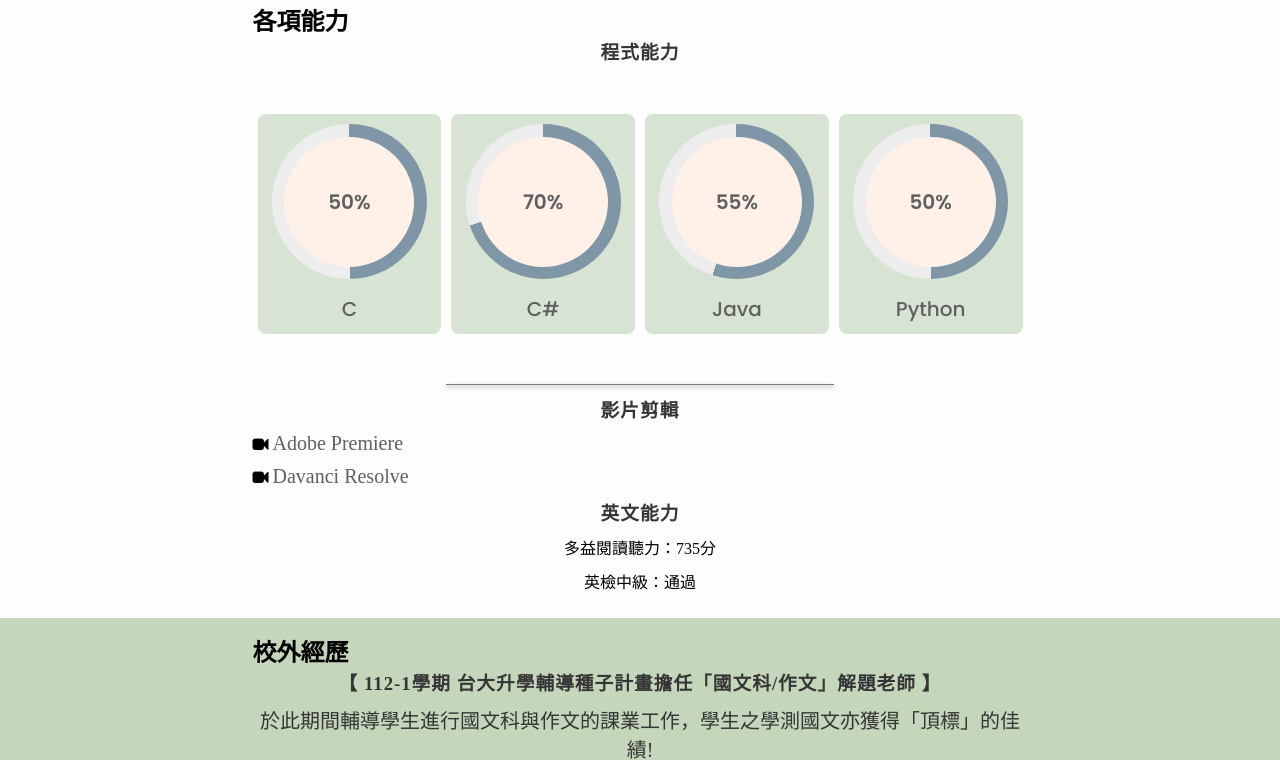
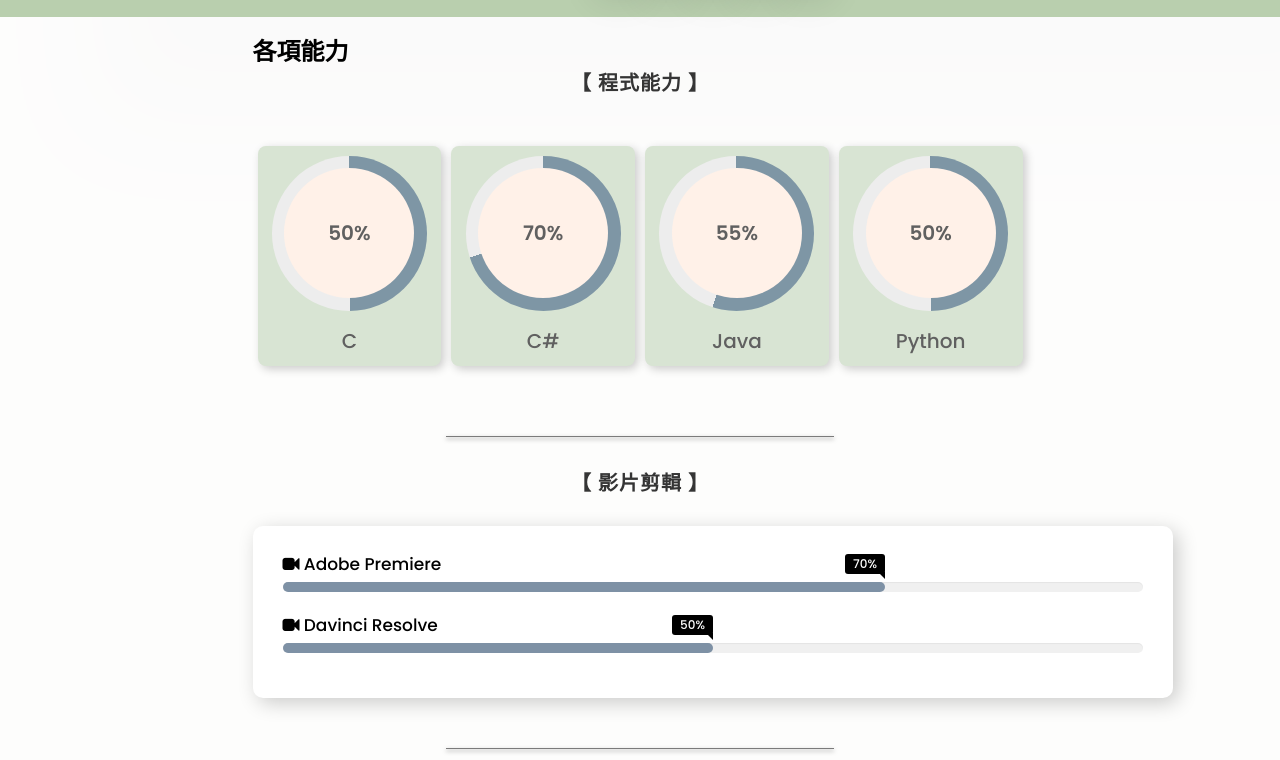
Before and after one commit to CongJie-Pan/Midterm_Resume_Project, a plain HTML site: page index.html in a window 1280 px wide. Shown: the part 361-1121 px from the top of the page. Drawn offline with Linux system fonts and the light colour scheme.

Commit message:
正式版本已完成

```diff
--- /dev/null
+++ b/ExampleCode/AnimatedSkillsBar/e.g.Style_AnimatedSkillsBar.css
@@ -0,0 +1,115 @@
+@import url('https://fonts.googleapis.com/css2?family=Poppins:wght@200;300;400;500;600;700&display=swap');
+*{
+  margin: 0;
+  padding: 0;
+  box-sizing: border-box;
+  font-family: 'Poppins', sans-serif;
+}
+html,body{
+  display: grid;
+  height: 100%;
+  place-items: center;
+  background: #6665ee;
+}
+::selection{
+  color: #fff;
+  background: #6665ee;
+}
+.skill-bars{
+  padding: 25px 30px;
+  width: 1000px;
+  background: #fff;
+  box-shadow: 5px 5px 20px rgba(0,0,0,0.2);
+  border-radius: 10px;
+}
+.skill-bars .bar{
+  margin: 20px 0;
+}
+.skill-bars .bar:first-child{
+  margin-top: 0px;
+}
+.skill-bars .bar .info{
+  margin-bottom: 5px;
+}
+.skill-bars .bar .info span{
+  font-weight: 500;
+  font-size: 17px;
+  opacity: 0;
+  animation: showText 0.5s 1s linear forwards;
+}
+@keyframes showText {
+  100%{
+    opacity: 1;
+  }
+}
+.skill-bars .bar .progress-line{
+  height: 10px;
+  width: 100%;
+  background: #f0f0f0;
+  position: relative;
+  transform: scaleX(0);
+  transform-origin: left;
+  border-radius: 10px;
+  box-shadow: inset 0 1px 1px rgba(0,0,0,0.05),
+              0 1px rgba(255,255,255,0.8);
+  animation: animate 1s cubic-bezier(1,0,0.5,1) forwards;
+}
+@keyframes animate {
+  100%{
+    transform: scaleX(1);
+  }
+}
+.bar .progress-line span{
+  height: 100%;
+  position: absolute;
+  border-radius: 10px;
+  transform: scaleX(0);
+  transform-origin: left;
+  background: #6665ee;
+  animation: animate 1s 1s cubic-bezier(1,0,0.5,1) forwards;
+}
+.bar .progress-line.Adobe_Premiere span{
+  width: 70%;
+}
+.bar .progress-line.Davinci_Resolve span{
+  width: 50%;
+}
+
+.progress-line span::before{
+  position: absolute;
+  content: "";
+  top: -10px;
+  right: 0;
+  height: 0;
+  width: 0;
+  border: 7px solid transparent;
+  border-bottom-width: 0px;
+  border-right-width: 0px;
+  border-top-color: #000;
+  opacity: 0;
+  animation: showText2 0.5s 1.5s linear forwards;
+}
+.progress-line span::after{
+  position: absolute;
+  top: -28px;
+  right: 0;
+  font-weight: 500;
+  background: #000;
+  color: #fff;
+  padding: 1px 8px;
+  font-size: 12px;
+  border-radius: 3px;
+  opacity: 0;
+  animation: showText2 0.5s 1.5s linear forwards;
+}
+@keyframes showText2 {
+  100%{
+    opacity: 1;
+  }
+}
+.progress-line.Adobe_Premiere span::after{
+  content: "70%";
+}
+.progress-line.Davinci_Resolve span::after{
+  content: "50%";
+}
--- a/ExampleCode/AnimatedSkillsBar/style.css
+++ b/css/AnimatedSkillsBar_style.css
@@ -1,26 +1,17 @@
 @import url('https://fonts.googleapis.com/css2?family=Poppins:wght@200;300;400;500;600;700&display=swap');
-*{
-  margin: 0;
-  padding: 0;
-  box-sizing: border-box;
-  font-family: 'Poppins', sans-serif;
-}
-html,body{
-  display: grid;
-  height: 100%;
-  place-items: center;
-  background: #6665ee;
-}
+
 ::selection{
   color: #fff;
   background: #6665ee;
 }
 .skill-bars{
   padding: 25px 30px;
-  width: 600px;
+  width: 920px;
   background: #fff;
   box-shadow: 5px 5px 20px rgba(0,0,0,0.2);
   border-radius: 10px;
+  font-family: 'Poppins', sans-serif;
+  margin-bottom: 20px;
 }
 .skill-bars .bar{
   margin: 20px 0;
@@ -37,6 +28,7 @@ html,body{
   opacity: 0;
   animation: showText 0.5s 1s linear forwards;
 }
+
 @keyframes showText {
   100%{
     opacity: 1;
@@ -65,7 +57,7 @@ html,body{
   border-radius: 10px;
   transform: scaleX(0);
   transform-origin: left;
-  background: #6665ee;
+  background: #7e91a5;
   animation: animate 1s 1s cubic-bezier(1,0,0.5,1) forwards;
 }
 .bar .progress-line.Adobe_Premiere span{
--- a/css/CircularPogressBar_style.css
+++ b/css/CircularPogressBar_style.css
@@ -27,6 +27,7 @@
     align-items: center;
     margin: 0 5px; /* 調整間距 */
     background-color: #d8e4d3;
+    box-shadow: 3px 3px 10px rgba(0,0,0,0.2);
 }
 
 .circular-progress { /*進度條本身*/
--- a/css/style.css
+++ b/css/style.css
@@ -11,7 +11,7 @@
 body{
     margin: 0px;
     font-family: 微軟正黑體;
-    background-color: #DAD7CD;
+    background-color: #dbd7d1;
 }
 
 /*-----------------------*/
@@ -28,6 +28,7 @@ nav{ /* 最上方欄位 */
     padding: 6px;
     text-align: center;
     box-shadow: 0px 5px 10px rgba(0, 0, 0, 0.2); /* 添加微弱的黑色陰影 */
+
 
     /* --- 以下將最上方欄位，視為動態導覽(點擊後可以導覽到該處，所用 --- */
 
@@ -48,7 +49,8 @@ nav a{ /*  上方欄位內各欄位樣式設定 */
     font-family: "source-han-serif-tc", serif;
     font-weight: 900;
     font-style: normal;
-    font-size: 18px;;
+    font-size: 18px;
+
 
 }
 
@@ -76,7 +78,7 @@ nav a:hover{ /* 偵測滑鼠有無滑到此處 */
 
     border-top: 1px solid #7b7b7b; /* 黑色分隔線，1px 寬度 */
     width: 50%; /* 線寬度 */
-    margin: 10px auto; /* 與其他元素間距增大，中間對齊 */
+    margin: 30px auto; /* 與其他元素間距增大，中間對齊 */
     box-shadow: 0px 2px 4px rgba(0, 0, 0, 0.5); /* 添加陰影效果 */
 
 }
@@ -97,6 +99,8 @@ nav a:hover{ /* 偵測滑鼠有無滑到此處 */
     background-color: #b9cfae; /* 背景色調整*/
     padding-top: 30px;
     padding-bottom: 30px;
+    box-shadow: 100px 100px 100px rgba(0,0,0,0.2);
+
 
 }
 
@@ -109,6 +113,7 @@ nav a:hover{ /* 偵測滑鼠有無滑到此處 */
     margin: 0 auto; /* 左右邊距，使容器置中 */
     width: 62%; /* 中間寬度部分，存留62%*/
 
+
     /*background-color: aqua; /*背景色調整：作為看圖的排版用*/
 
 }
@@ -120,7 +125,7 @@ nav a:hover{ /* 偵測滑鼠有無滑到此處 */
     font-style: normal;
     margin: 0; /* 去除標題的預設邊距 */
     text-align: left;
-    height: 190px; /*高度與其餘元素內容對齊*/
+    height: top; /*高度與其餘元素內容對齊*/
 
     /*background-color: #ca1b1b; /*背景色調整：作為看圖的排版用*/
 
@@ -153,13 +158,15 @@ nav a:hover{ /* 偵測滑鼠有無滑到此處 */
     display: block; /* 避免行內元素間隙 */
     object-fit: cover;
     border-radius: 50%;
-    box-shadow: 30px 30px 30px rgba(0, 0, 0, 0.3); /* 添加陰影效果 - 暫時先不添加 */
+    box-shadow: 5px 5px 20px rgba(0,0,0,0.2);
+    /*box-shadow: 30px 30px 30px rgba(0, 0, 0, 0.3); /* 添加陰影效果 - 暫時先不添加 */
 }
 
 .BasicInfo_Content { /**/
     text-align: left;
     font-family: "source-han-serif-tc", serif;
     font-weight: 400;
+    font-size: 16px;
     font-style: normal;
     letter-spacing: 3px; /* 增加字距 */
     line-height: 2.5; /* 增加行距 */
@@ -168,6 +175,33 @@ nav a:hover{ /* 偵測滑鼠有無滑到此處 */
     /*background-color: orange; /*作為看圖的排版用*/
 
 }
+
+.social_media_bar a { /*社群媒體欄*/
+
+    display: inline-flex;
+    justify-content: center;
+    align-items: center;
+    width:40px;
+    height: 40px;
+    background:transparent;
+    border:  2px solid #e2e2e2;
+    border-radius: 50%;
+    background-color: #566168;
+
+    margin-top: 10px;
+
+
+}
+
+.social_media_icon{
+    color:#e2e2e2 ;
+    font-size: 22px;
+    text-decoration: none; /* 取消文字下劃線 */
+    box-shadow: 10px 10px 40px rgba(0,0,0,0.2);
+    padding-left: 2px;
+}
+
+
 
 
 /*-----------------------*/
@@ -219,6 +253,7 @@ nav a:hover{ /* 偵測滑鼠有無滑到此處 */
     font-family: "source-han-serif-tc", serif;
     font-weight: 900;
     font-style: normal;
+    font-size: 20px;
 
     /*background-color: cornsilk;/*背景色調整：作為看圖的排版用*/
 
@@ -227,11 +262,14 @@ nav a:hover{ /* 偵測滑鼠有無滑到此處 */
 .VideoEdditing_Title {
     color:#353535;
     letter-spacing: 1px;
-    margin-bottom: 10px;
+
+    margin-bottom: 30px;
+
     text-align: center;
     font-family: "source-han-serif-tc", serif;
     font-weight: 900;
     font-style: normal;
+    font-size: 20px;
 }
 
 .VideoEditting ul{
@@ -253,6 +291,7 @@ nav a:hover{ /* 偵測滑鼠有無滑到此處 */
     font-family: "source-han-serif-tc", serif;
     font-weight: 900;
     font-style: normal;
+    font-size: 20px;
 }
 
 .EnglishAbility ul{
@@ -262,12 +301,13 @@ nav a:hover{ /* 偵測滑鼠有無滑到此處 */
 .EnglishAbility ul li{
     position: relative;
     list-style: none;
-    margin: 10px 0;
+    margin: 20px 0;
     cursor: pointer;
     text-align: center;
     font-family: "source-han-serif-tc", serif;
     font-weight: 400;
     font-style: normal;
+    font-size: 18px;
 }
 
 
@@ -298,32 +338,35 @@ nav a:hover{ /* 偵測滑鼠有無滑到此處 */
 
 .AfterSchool_Experience h2{
 
-    font-family: "source-han-serif-tc", serif;
     font-weight: 900;
     font-style: normal;
     margin: 0; /* 去除標題的預設邊距 */
     text-align: left;
+    margin-top: 30px;
+    margin-bottom: 30px;
 
 }
 
 .NTUSeedChiTeacher_Title {
     color:#353535;
     letter-spacing: 1px;
-    margin-bottom: 10px;
+    margin-bottom: 30px;
     text-align: center;
     font-family: "source-han-serif-tc", serif;
     font-weight: 900;
     font-style: normal;
+    font-size: 20px;
 }
 
 .NTUSeedChiTeacher p {
     color:#353535;
     margin-top: 10px;
     text-align: center;
-    font-size:20px;
     font-family: "source-han-serif-tc", serif;
+    font-size: 18px;
     font-weight: 400;
     font-style: normal;
+    margin-bottom: 30px;
 }
 
 /*---*/
@@ -358,6 +401,7 @@ nav a:hover{ /* 偵測滑鼠有無滑到此處 */
     left: 0;
     display: block;
     object-fit: cover;
+    box-shadow: 3px 3px 10px rgba(0,0,0,0.2);
 
 }
 
@@ -366,21 +410,25 @@ nav a:hover{ /* 偵測滑鼠有無滑到此處 */
 .WritingClass_Title {
     color:#353535;
     letter-spacing: 1px;
-    margin-bottom: 10px;
+    margin-bottom: 30px;
     text-align: center;
     font-family: "source-han-serif-tc", serif;
     font-weight: 900;
     font-style: normal;
+    font-size: 20px;
+
 }
 
 .WritingClass p {
     color:#353535;
     margin-top: 10px;
     text-align: center;
-    font-size:20px;
     font-family: "source-han-serif-tc", serif;
+    font-size: 18px;
     font-weight: 400;
     font-style: normal;
+
+
 }
 
 .WritingClass_ImgContainer{
@@ -391,6 +439,7 @@ nav a:hover{ /* 偵測滑鼠有無滑到此處 */
 
     letter-spacing: 1px;
     margin-bottom: 10px;
+    margin-top: 30px;
 
 }
 
@@ -409,6 +458,7 @@ nav a:hover{ /* 偵測滑鼠有無滑到此處 */
     border-radius: 5%;
     overflow: hidden;
     margin-right: 20px; /* 右側留白 */
+
 }
 
 .WritingClass_ArticleCover{ /*寫作課刊登文章之圖片容器設定 */
@@ -423,6 +473,7 @@ nav a:hover{ /* 偵測滑鼠有無滑到此處 */
     max-height: 275px ;
     border-radius: 5%;
     overflow: hidden;
+    box-shadow: 3px 3px 10px rgba(0,0,0,0.2);
 }
 
 .WritingClass_Certificate img, /* 圖片內部設定 */
@@ -433,6 +484,8 @@ nav a:hover{ /* 偵測滑鼠有無滑到此處 */
     width:100%;
     height: 100%;
     object-fit: cover;
+
+    box-shadow: 3px 3px 10px rgba(0,0,0,0.2);
 }
 
 /*---*/
@@ -441,21 +494,25 @@ nav a:hover{ /* 偵測滑鼠有無滑到此處 */
 .SanCodeCompetion_Title {
     color:#353535;
     letter-spacing: 1px;
-    margin-bottom: 10px;
+    margin-bottom: 30px;
     text-align: center;
     font-family: "source-han-serif-tc", serif;
     font-weight: 900;
     font-style: normal;
+    font-size: 20px;
+
 }
 
 .SanCodeCompetion p {
     color:#353535;
     margin-top: 10px;
     text-align: center;
-    font-size:20px;
     font-family: "source-han-serif-tc", serif;
+    font-size: 18px;
     font-weight: 400;
     font-style: normal;
+    margin-bottom: 30px;
+
 }
 
 .SanCodeCompetion_Certificate {
@@ -485,6 +542,7 @@ nav a:hover{ /* 偵測滑鼠有無滑到此處 */
     width:100%;
     height: 100%;
     object-fit: cover;
+    box-shadow: 3px 3px 10px rgba(0,0,0,0.2);
 }
 
 
--- a/index.html
+++ b/index.html
@@ -9,6 +9,7 @@
     <link rel="stylesheet" href="https://cdnjs.cloudflare.com/ajax/libs/font-awesome/4.7.0/css/font-awesome.css" integrity="sha512-5A8nwdMOWrSz20fDsjczgUidUBR8liPYU+WymTZP1lmY9G6Oc7HlZv156XqnsgNUzTyMefFTcsFH/tnJE/+xBg==" crossorigin="anonymous" referrerpolicy="no-referrer" />
     <link rel="stylesheet" href="css/style.css">
     <link rel="stylesheet" href="css/CircularPogressBar_style.css">
+    <link rel="stylesheet" href="css/AnimatedSkillsBar_style.css">
     <!-- Source han serif font-->
     <script>
         (function(d) {
@@ -45,14 +46,25 @@
 
                 <div class="BasicInfo_Content">
                     <h3>潘驄杰</h3>
-                    <p> # 用生活書寫生命的答案 </p>
-                    <p> # 分享中華文化的帳號 | @sheng_zhidao </p>
+                    <p> # 道阻且長，行則將至。 </p>
+                    <p> # 分享中華文化的帳號 |
+                        <a href="https://www.instagram.com/sheng_zhidao/" style="text-decoration: none; color: #526881;font-weight: 600;" target="_blank">
+                            @sheng_zhidao</a> </p> <!-- Target blank 點擊後自動開啟新分頁 -->
                     <p> # 私立中原大學資訊管理學系二年級 </p>
+
+                    <div class="social_media_bar">
+
+                        <a href="https://github.com/Pan8732965" class="social_media_icon" target="_blank"><i class="fa fa-github" aria-hidden="true"></i></a>
+                        <a href="https://www.instagram.com/jaypan1206/" class="social_media_icon" target="_blank"><i class="fa fa-instagram" aria-hidden="true"></i></a>
+                        <a href="https://www.facebook.com/profile.php?id=100010854546067" class="social_media_icon" target="_blank"><i class="fa fa-facebook-square" aria-hidden="true"></i></a>
+                        <a href="mailto:smartjay1206@gmail.com" class="social_media_icon" target="_blank"><i class="fa fa-envelope" aria-hidden="true"></i></a>
+                        <a href="https://vocus.cc/user/@JayPan" class="social_media_icon" target="_blank"><i class="fa fa-pencil-square" aria-hidden="true"></i></a>
+
+                    </div>
+
                 </div>
 
             </div>
-
-
 
         </section>
 
@@ -64,7 +76,7 @@
 
                 <div class="Programming_Ability">
 
-                    <h3 class="Programming_Title">程式能力</h3>
+                    <h3 class="Programming_Title">【 程式能力 】</h3>
 
                         <div class="CircularPogressBar_All_Container">
                             <!-- 第一個工作列動畫 -->
@@ -107,25 +119,39 @@
 
                 <div class="VideoEditting">
 
-                    <h3 class="VideoEdditing_Title">影片剪輯</h3>
-                    <ul>
-                        <li>
+                    <h3 class="VideoEdditing_Title">【 影片剪輯 】</h3>
+
+                    <div class="skill-bars">
+                        <div class="bar">
+                          <div class="info">
                             <span class="icon"><i class="fa fa-video-camera" aria-hidden="true"></i></span>
-                            <span class="text">Adobe Premiere</span>
-                        </li>
-                        <li>
+
+                            <span>Adobe Premiere</span>
+                          </div>
+                          <div class="progress-line Adobe_Premiere">
+                            <span></span>
+                          </div>
+                        </div>
+
+                        <div class="bar">
+                          <div class="info">
                             <span class="icon"><i class="fa fa-video-camera" aria-hidden="true"></i></span>
-                            <span class="text">Davanci Resolve</span>
-                        </li>
-                    </ul>
+                            <span>Davinci Resolve</span>
+                          </div>
+                          <div class="progress-line Davinci_Resolve">
+                            <span></span>
+                          </div>
+                        </div>
+
+                    </div>
 
                 </div>
 
-                <div class="separator_BasicInformation"></div> <!-- 分隔線 -->
+                <div class="separator_MyAbility"></div> <!-- 分隔線 -->
 
                 <div class="EnglishAbility">
 
-                    <h3 class="EnglishAbility_Title">英文能力</h3>
+                    <h3 class="EnglishAbility_Title">【 英文能力 】</h3>
                     <ul>
                         <li>
                             多益閱讀聽力：735分
@@ -167,12 +193,11 @@
 
                     <h3 class="WritingClass_Title">【 112-1學期 學習家「觀點寫作課」培訓課 】</h3>
 
-                    <p>
-                        於此培訓課程協助了我上手了寫作方法,並在每週的週更中更加
-                        熟化寫作能力,並以此成功投稿「天下獨立評論」之文章一篇:
-                        「國文教學怎麼了? 一位「資管學生」對國文
-                        教學的體悟」(如下圖)
-                    </p>
+
+                    <p>於此培訓課程協助了我上手了寫作方法，並在每週的週更中更加熟化寫作能力。</p>
+                    <p>並以此成功投稿「天下獨立評論」之文章一篇：</p>
+                    <p>「國文教學怎麼了？一位「『資管學生』對國文教學的體悟」(如下圖)</p>
+
 
                     <div class="WritingClass_ImgContainer">
 
@@ -180,10 +205,20 @@
                             <img src="WritingClass/WritingClass_Certificate_IMG.jpg">
                         </div>
 
+                        <a href="https://opinion.cw.com.tw/blog/profile/52/article/14369" target="_blank" >
+                            <div class="WritingClass_ArticleCover">
+                                <img src="WritingClass/ArticleCover.jpg">
+                            </div>
+                            <p style="text-align: center; font-size: 18px;text-decoration: none;">
+                            ( 點我可查看文章 )
+                            </p>
+                        </a>
+
+                        <!--
                         <div class="WritingClass_ArticleCover">
                             <img src="WritingClass/ArticleCover.jpg">
                         </div>
-
+                        -->
                     </div>
 
                 </div>
@@ -195,9 +230,10 @@
                     <h3 class="SanCodeCompetion_Title">【 112-1學期 2023 第二屆善科科技文藝獎參賽證書】</h3>
 
                     <p>
-                        透過閱讀吳軍之《資訊大歷史:人類如何消除對未知的不確定》一書，
-                        撰寫約 2000 字的閱讀心得文章，並投稿此科技文章之比賽。
+                        透過閱讀吳軍之《資訊大歷史:人類如何消除對未知的不確定》一書。
                     </p>
+
+                    <p>撰寫約 2000 字的閱讀心得文章，並投稿此科技文章之比賽。</p>
 
                     <div class="SanCodeCompetion_Certificate">
                         <img src="SanCodeCompetition/2023SanCodeCompetition_Certificate_IMG.jpg">
```
Also changed, not shown: ExampleCode/AnimatedSkillsBar/e.g.AnimatedSkillsBar.html (renamed from ExampleCode/AnimatedSkillsBar/index.html, +5 -1 lines), Color/螢幕擷取畫面 2024-04-18 105600.png (added), Color/螢幕擷取畫面 2024-04-18 111145.png (added).
